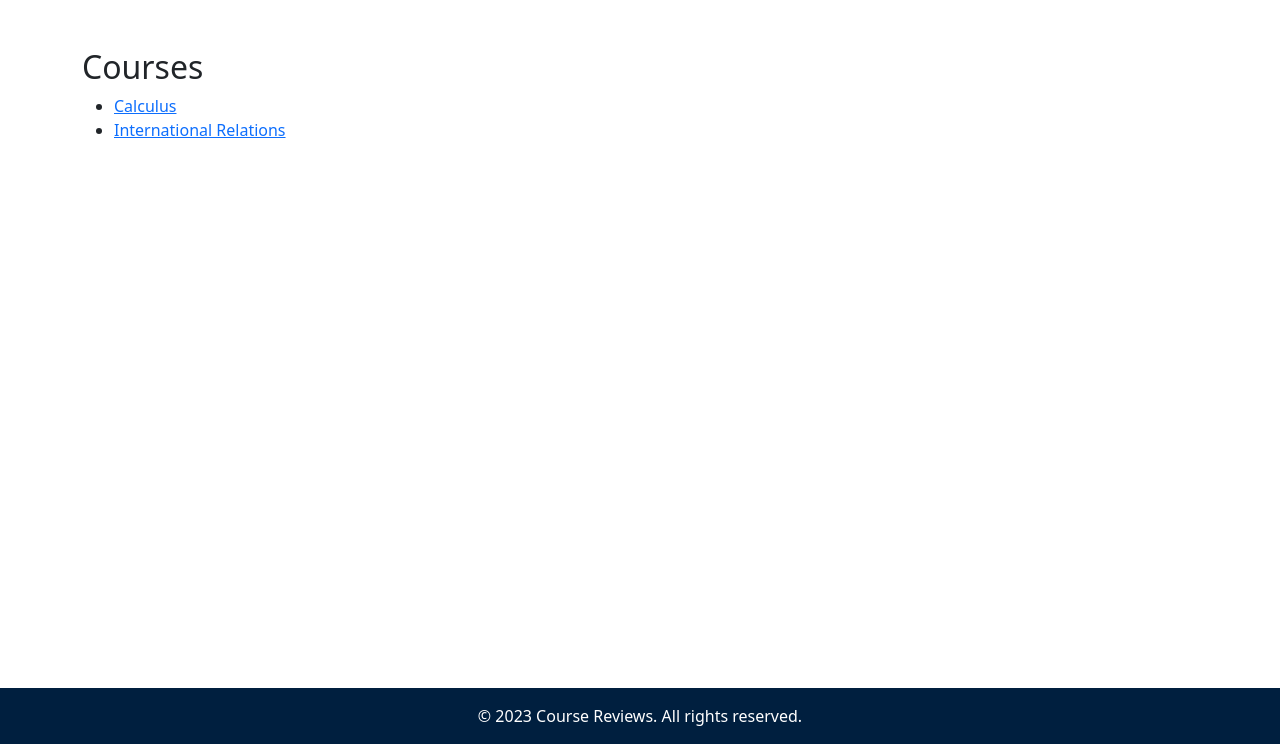
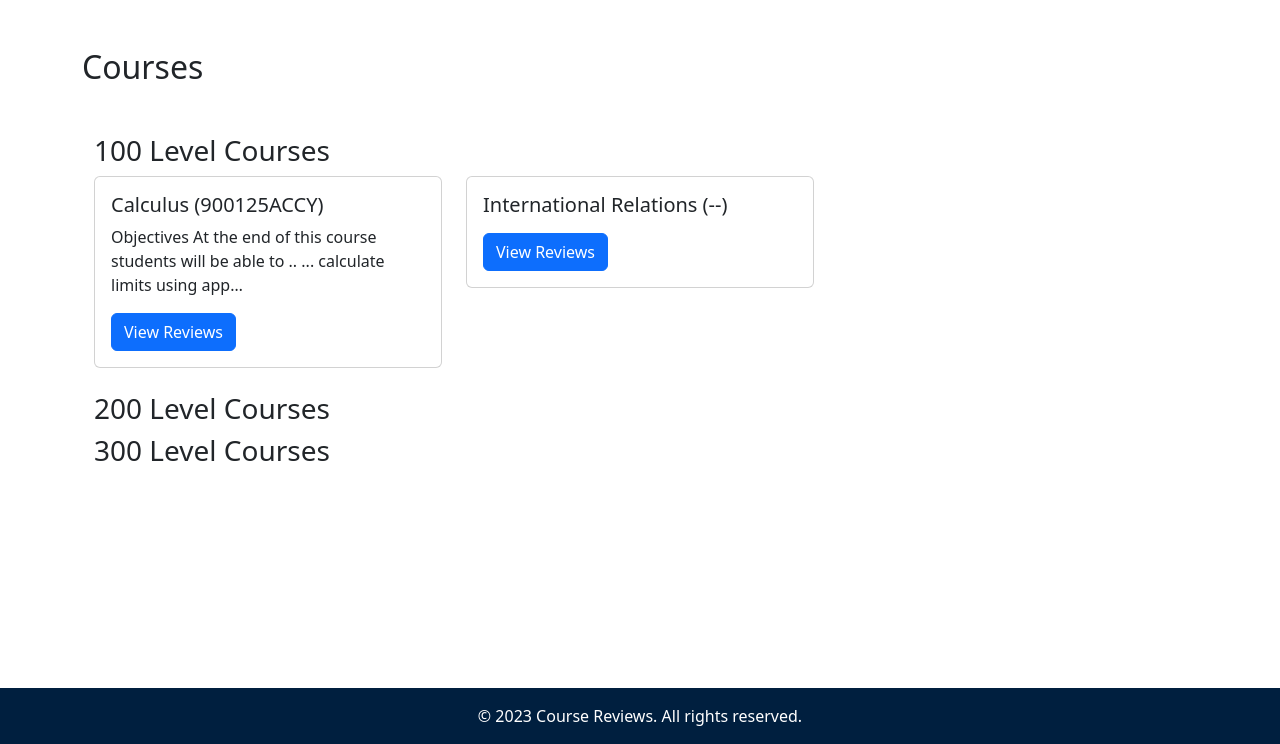
Before and after one commit to NatanAmado/AUSee, a Django app: page /courses/ in a window 1280 px wide. Shown: the part 56-800 px from the top of the page. Run offline with Django 4.2, Linux system fonts and the light colour scheme; data comes from the database, SQL or seed files in the repository; both versions use the stored data as it was after the commit.

Commit message:
fix back end review management

```diff
--- a/CourseReviews1/reviews/models.py
+++ b/CourseReviews1/reviews/models.py
@@ -1,11 +1,38 @@
 from django.db import models
 
 # Create your models here.
+
+LEVEL_CHOICES = [
+    (100, '100 Level'),
+    (200, '200 Level'),
+    (300, '300 Level'),
+]
+
+RATING_CHOICES = [(i / 10, f"{i / 10}") for i in range(10, 101)]
+
 
 class Course(models.Model):
     name = models.CharField(max_length=255)
     code = models.CharField(max_length=50, unique=True)
     description = models.TextField(blank=True, null=True)
+    level = models.PositiveSmallIntegerField(choices=LEVEL_CHOICES, default=100)
+
+
+    def average_rating(self):
+        # Get all reviews for this course
+        reviews = self.review_set.all()
+
+        # Return None if there are no reviews
+        if not reviews:
+            return None
+
+        # Calculate the average rating
+        total_rating = sum([review.rating for review in reviews])
+        avg_rating = total_rating / len(reviews)
+
+        return round(avg_rating, 1)  # round to 1 decimal place
+
+
 
     def __str__(self):
         return self.name
@@ -13,7 +40,7 @@ class Course(models.Model):
 class Review(models.Model):
     course = models.ForeignKey(Course, on_delete=models.CASCADE)
     text = models.TextField()
-    rating = models.PositiveIntegerField()
+    rating = models.DecimalField(choices=RATING_CHOICES, max_digits=3, decimal_places=1)
     created_date = models.DateTimeField(auto_now_add=True)
     updated_date = models.DateTimeField(auto_now=True)
 
--- a/CourseReviews1/reviews/templates/reviews/course_detail.html
+++ b/CourseReviews1/reviews/templates/reviews/course_detail.html
@@ -5,6 +5,7 @@
   <div class="row">
     <div class="col-md-8 offset-md-2">
       <h2 class="display-4">{{ course.name }} <span class="text-muted">({{ course.code }})</span></h2>
+      <p><strong>Average Rating:</strong> {{ course.average_rating }} / 10</p>
       <p class="lead">{{ course.description }}</p>
 
       <h3 class="mt-4">Reviews:</h3>
--- a/CourseReviews1/reviews/templates/reviews/course_list.html
+++ b/CourseReviews1/reviews/templates/reviews/course_list.html
@@ -1,10 +1,53 @@
 {% extends "base.html" %}
 
 {% block content %}
-  <h2>Courses</h2>
-  <ul>
-    {% for course in courses %}
-      <li><a href="{% url 'reviews:course_detail' course.id %}">{{ course.name }}</a></li>
+<h2>Courses</h2>
+<div class="container mt-5">
+
+  <h3>100 Level Courses</h3>
+  <div class="row">
+    {% for course in level_100_courses %}
+      <div class="col-md-4 mb-4">
+        <div class="card">
+          <div class="card-body">
+            <h5 class="card-title">{{ course.name }} ({{ course.code }})</h5>
+            <p class="card-text">{{ course.description|truncatechars:100 }}</p>
+            <a href="{% url 'reviews:course_detail' course.id %}" class="btn btn-primary">View Reviews</a>
+          </div>
+        </div>
+      </div>
     {% endfor %}
-  </ul>
+  </div>
+
+  <h3>200 Level Courses</h3>
+  <div class="row">
+    {% for course in level_200_courses %}
+      <div class="col-md-4 mb-4">
+        <div class="card">
+          <div class="card-body">
+            <h5 class="card-title">{{ course.name }} ({{ course.code }})</h5>
+            <p class="card-text">{{ course.description|truncatechars:100 }}</p>
+            <a href="{% url 'reviews:course_detail' course.id %}" class="btn btn-primary">View Reviews</a>
+          </div>
+        </div>
+      </div>
+    {% endfor %}
+  </div>
+
+  <h3>300 Level Courses</h3>
+  <div class="row">
+    {% for course in level_300_courses %}
+      <div class="col-md-4 mb-4">
+        <div class="card">
+          <div class="card-body">
+            <h5 class="card-title">{{ course.name }} ({{ course.code }})</h5>
+            <p class="card-text">{{ course.description|truncatechars:100 }}</p>
+            <a href="{% url 'reviews:course_detail' course.id %}" class="btn btn-primary">View Reviews</a>
+          </div>
+        </div>
+      </div>
+    {% endfor %}
+  </div>
+
+</div>
 {% endblock %}
--- a/CourseReviews1/reviews/views.py
+++ b/CourseReviews1/reviews/views.py
@@ -1,14 +1,25 @@
 from .models import Course, Review
 from .forms import ReviewForm
 from django.shortcuts import render, get_object_or_404, redirect
+from django.http import HttpResponseRedirect
 
 
 # Create your views here.
 
 
 def course_list(request):
-    courses = Course.objects.all()
-    return render(request, 'reviews/course_list.html', {'courses': courses})
+    level_100_courses = Course.objects.filter(level=100)
+    level_200_courses = Course.objects.filter(level=200)
+    level_300_courses = Course.objects.filter(level=300)
+
+    context = {
+        'level_100_courses': level_100_courses,
+        'level_200_courses': level_200_courses,
+        'level_300_courses': level_300_courses,
+    }
+
+    return render(request, 'reviews/course_list.html', context)
+
 
 
 
```
Also changed, not shown: CourseReviews1/reviews/admin.py (+15 -3 lines), CourseReviews1/db.sqlite3, CourseReviews1/reviews/migrations/0002_course_level.py (added).
